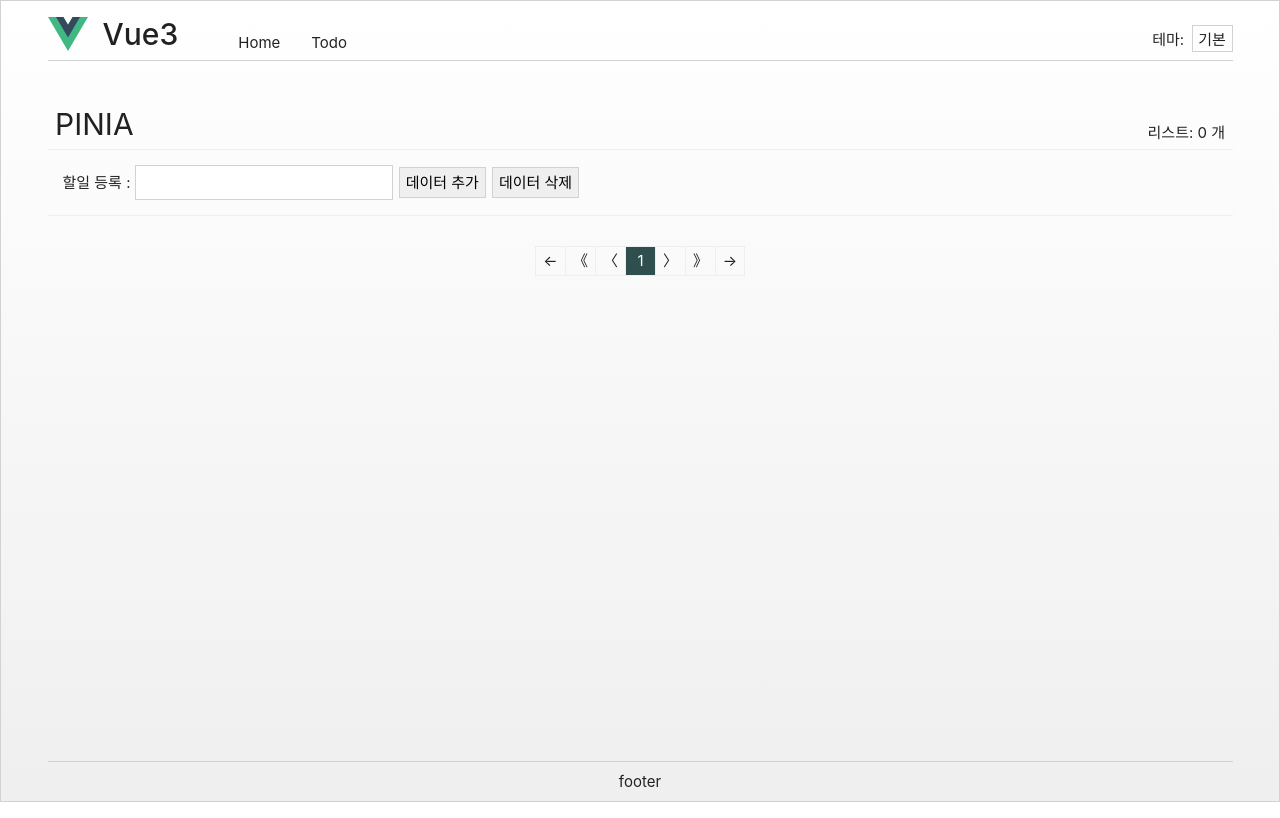
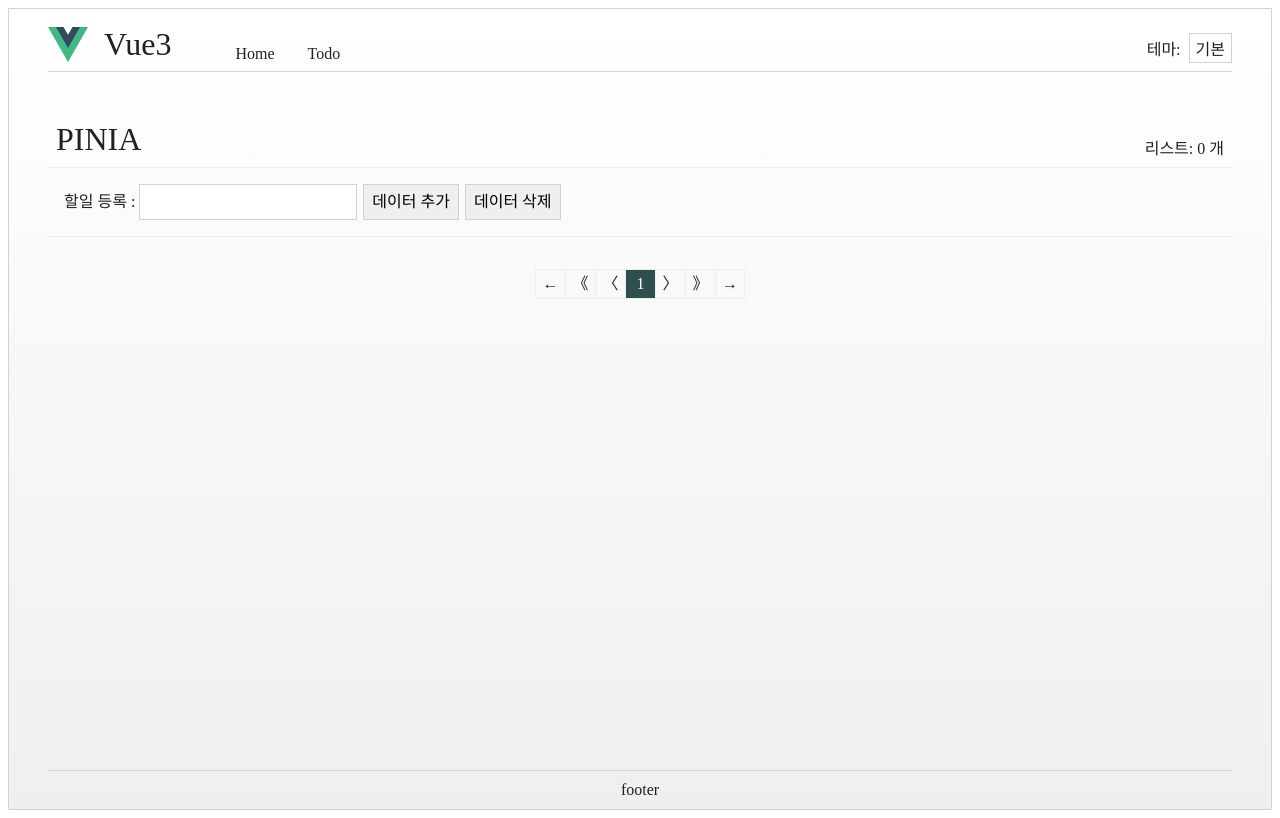
Before and after one commit to booldook/vue3-boilerplate, a Vue app: page /todo in a window 1280 px wide. Built offline with nearby package versions, Linux system fonts and the light colour scheme.

Commit message:
vue3 pinia scss(theme) boilerplate v1.0 배포

```diff
--- a/src/assets/scss/common.scss
+++ b/src/assets/scss/common.scss
@@ -1,4 +1,4 @@
-
+@import 'mixins';
 
 *, *::before, *::after {
   box-sizing: border-box;
--- a/src/components/common/forms/FormButton.vue
+++ b/src/components/common/forms/FormButton.vue
@@ -45,7 +45,7 @@
     padding: 1px sold var(--padding);
   }
   @else {
-    padding: gap(md) gap(lg);
+    padding: gap-md(lg) gap-sm(lg);
   }
 
   @if var(--border-color) {
@@ -59,7 +59,7 @@
     border-radius: 1px sold var(--radius);
   }
   @else {
-    border-radius: radius(md);
+    border-radius: gap-sm(md);
   }
 
   color: var(--color);
--- a/src/components/page/todo/TodoFormWrap.vue
+++ b/src/components/page/todo/TodoFormWrap.vue
@@ -15,14 +15,18 @@
     todo.value = ''
   }
 }
+
+function changeTodo(str) {
+  todo.value = str
+}
 </script>
 
 <template>
   <div class="todo-form">
     <form @submit.prevent="onSave">
-      할일 등록 : <input type="text" v-model="todo" class="input-default" />
-      <button class="btn-default">데이터 추가</button>
-      <button type="button" class="btn-default" @click="removeTodoAll">데이터 삭제</button>
+      할일 등록 : <input type="text" v-model="todo" class="input-default" autofocus />
+      <button type="submit" class="btn-default">데이터 추가</button>
+      <button type="button" class="btn-default" @click="removeTodoAll(), changeTodo('')">데이터 삭제</button>
     </form>
   </div>
 </template>
@@ -33,12 +37,12 @@
   @include border(w90, bottom);
 
   .input-default {
-    padding: 8px;
+    padding: gap-sm(lg);
   }
 
   .btn-default {
-    padding: 6px;
-    margin-left: 6px;
+    padding: gap-sm(lg);
+    margin-left: gap-sm(md);
   }
 }
 </style>
--- a/src/main.js
+++ b/src/main.js
@@ -3,15 +3,12 @@
 // import piniaPluginPersistedstate from 'pinia-plugin-persistedstate'  // Keep Alive
 import routes from './routes'
 
-//% Components
+//% Global Components
 import App from './App.vue'
 import PagerCp from './components/common/PagerCp.vue'
 
 //% plugins
 import common from '@/plugins/common'
-
-//% SCSS
-import './assets/scss/common.scss'
 
 //% App init
 const app = createApp(App)
--- a/vite.config.js
+++ b/vite.config.js
@@ -15,7 +15,7 @@
   css: {
     preprocessorOptions: {
       scss: {
-        additionalData: '@import "./src/assets/scss/_mixins";'
+        additionalData: '@import "./src/assets/scss/common";'
       }
     }
   }
```
